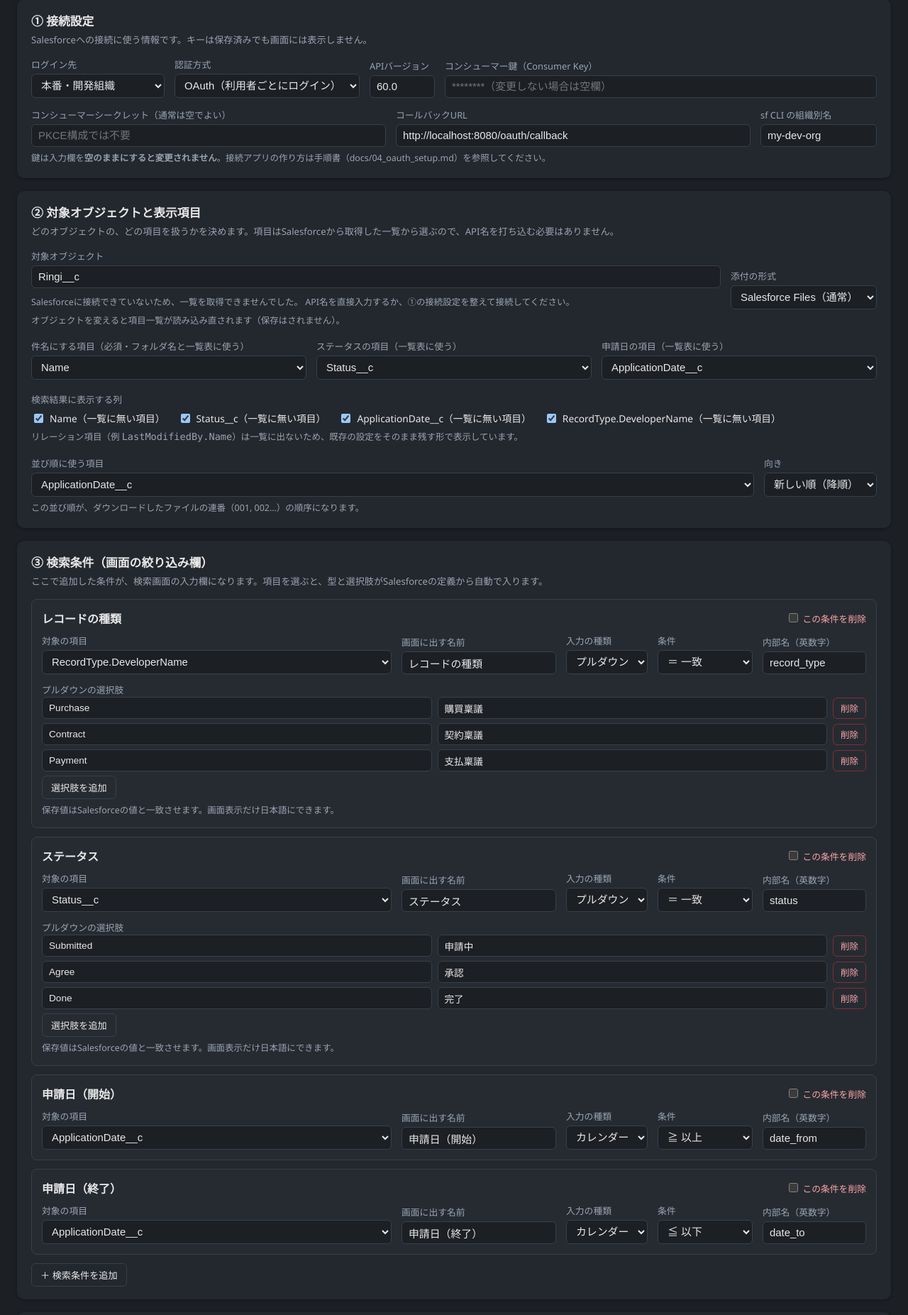
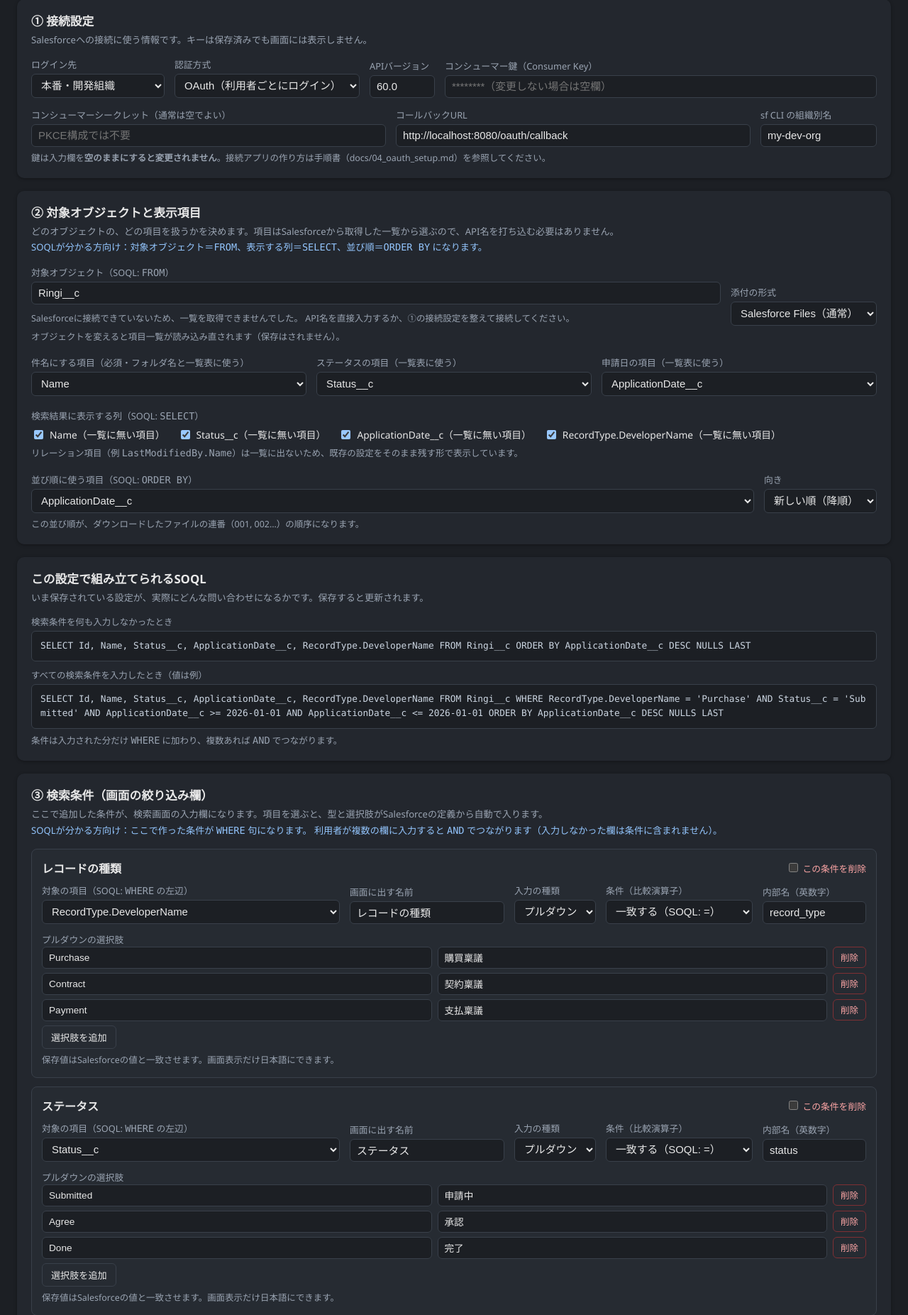
Before and after one commit to AtsushiCafeK/sf_query, a Flask app: page /settings in a window 1280 px wide. Shown: the part 193-2046 px from the top of the page at 71% size. Run offline with Flask 3, Linux system fonts and the light colour scheme.

Commit message:
feat: 設定項目とSOQLの対応を画面に示す
SQLを理解している担当者にとっては、SELECT / WHERE / AND といった言葉が
あると設定の意味を掴みやすい、という指摘への対応。

ただしこの画面の本来の対象はYAMLやSQLに不慣れな担当者のため、
平易な日本語を主にしたまま、SOQLの対応は補足として添える形にした。

- ②③の説明に対応関係を追記（FROM / SELECT / ORDER BY / WHERE / AND）
- 各入力欄の見出しにも対応を併記
- 条件の選択肢に実際の比較演算子を併記（例「以上（SOQL: >=）」）
- **この設定で組み立てられるSOQL** を画面に表示する。
  用語の説明より実物を見る方が早いため、
  「条件なし」と「全条件を入力した例」の2通りを出す。
  例は実際のビルダーで生成するため、表示と実挙動がずれない
- 設定が不正でもプレビューで画面が開けなくならないようにする
- 設定ガイドに対応表を追記（SQLを知らない人は読み飛ばせる位置づけを明記）

検証: 実orgで2通りのSOQLが表示され、2つ目に WHERE と AND が
現れることを確認。テストは92件に増加。

Co-Authored-By: Claude Opus 5 <noreply@anthropic.com>

```diff
--- a/src/app.py
+++ b/src/app.py
@@ -283,6 +283,42 @@ def _run(config: dict, do_download: bool):
 # ---------------------------------------------------------------------------
 # 設定画面（YAMLを直接編集せずに設定できるようにする）
 # ---------------------------------------------------------------------------
+def _sample_value(fdef: dict) -> str | None:
+    """SOQLの例を作るための、その条件に入れて妥当な値。"""
+    ftype = fdef.get("type")
+    if ftype == "select":
+        options = fdef.get("options") or []
+        return str(options[0].get("value")) if options else None
+    if ftype == "date":
+        return "2026-01-01"
+    if ftype == "number":
+        return "1000"
+    return None
+
+
+def _soql_previews(config: dict) -> tuple[str | None, str | None]:
+    """設定がどんなSOQLになるかを見せる。
+
+    設定項目とSOQLの対応は、言葉で説明するより実物を見るのが早い。
+    条件なし（SELECT/FROM/ORDER BY）と、全条件を入れた例（WHERE/AND）の2つを返す。
+    """
+    try:
+        plain = build_ringi_query(config)
+    except (QueryBuildError, KeyError):
+        return None, None
+
+    sample = {}
+    for fdef in get_filter_defs(config):
+        value = _sample_value(fdef)
+        if value is not None:
+            sample[str(fdef.get("name"))] = value
+    try:
+        example = build_ringi_query(config, sample) if sample else None
+    except (QueryBuildError, KeyError):
+        example = None
+    return plain, example
+
+
 def _settings_context(config: dict, sobject: str | None = None, **extra):
     """設定画面に渡す情報。Salesforceに繋がらなくても画面は開けるようにする。"""
     ringi = config.get("ringi") or {}
@@ -296,14 +332,16 @@ def _settings_context(config: dict, sobject: str | None = None, **extra):
         "backups": config_store.list_backups(),
         "secret_placeholder": settings_form.SECRET_PLACEHOLDER,
         "operators": [
-            {"value": "eq", "label": "＝ 一致"},
-            {"value": "ne", "label": "≠ 一致しない"},
-            {"value": "gte", "label": "≧ 以上"},
-            {"value": "lte", "label": "≦ 以下"},
-            {"value": "gt", "label": "＞ より大きい"},
-            {"value": "lt", "label": "＜ より小さい"},
+            {"value": "eq", "label": "一致する（SOQL: =）"},
+            {"value": "ne", "label": "一致しない（SOQL: !=）"},
+            {"value": "gte", "label": "以上（SOQL: >=）"},
+            {"value": "lte", "label": "以下（SOQL: <=）"},
+            {"value": "gt", "label": "より大きい（SOQL: >）"},
+            {"value": "lt", "label": "より小さい（SOQL: <）"},
         ],
     }
+    ctx["soql_preview"], ctx["soql_example"] = _soql_previews(config)
+
     try:
         conn = _connect(config)
         ctx["objects"] = schema.list_objects(conn)
--- a/src/templates/settings.html
+++ b/src/templates/settings.html
@@ -56,6 +56,12 @@
     th, td { text-align: left; padding: 7px 10px; border-bottom: 1px solid var(--border); }
     th { background: var(--surface-2); }
     code { font-family: ui-monospace, "Consolas", monospace; font-size: .85rem; }
+    .soql-note { color: #93c5fd; }
+    .soql-label { font-size: .78rem; color: var(--text-muted); margin: 10px 0 4px; }
+    .soql-box { font-family: ui-monospace, "Consolas", monospace; font-size: .8rem;
+                background: var(--bg); border: 1px solid var(--border); border-radius: 6px;
+                padding: 10px 12px; margin: 0; white-space: pre-wrap; word-break: break-all;
+                line-height: 1.6; color: #cbd5e1; }
     .sticky { position: sticky; bottom: 0; background: var(--surface);
               border-top: 1px solid var(--border); padding: 14px 20px; margin: 0 -20px -18px;
               border-radius: 0 0 10px 10px; display: flex; gap: 12px; align-items: center; }
@@ -149,10 +155,11 @@
       <h2>② 対象オブジェクトと表示項目</h2>
       <p class="sec-desc">
         どのオブジェクトの、どの項目を扱うかを決めます。項目はSalesforceから取得した一覧から選ぶので、API名を打ち込む必要はありません。
+        <br><span class="soql-note">SOQLが分かる方向け：対象オブジェクト＝<code>FROM</code>、表示する列＝<code>SELECT</code>、並び順＝<code>ORDER BY</code> になります。</span>
       </p>
       <div class="grid">
         <div class="field wide">
-          <label for="object_api_name">対象オブジェクト</label>
+          <label for="object_api_name">対象オブジェクト（SOQL: <code>FROM</code>）</label>
           {% if objects %}
             {% set relevant = objects|selectattr('relevant')|list %}
             <input id="object_filter" type="search" placeholder="名前で絞り込む（例: 稟議 / Ringi）"
@@ -227,7 +234,7 @@
       </div>
 
       <div style="margin-top:16px;">
-        <label>検索結果に表示する列</label>
+        <label>検索結果に表示する列（SOQL: <code>SELECT</code>）</label>
         <div class="cols">
           {% set cur_cols = config.ringi.columns or [] %}
           {% if fields %}
@@ -250,7 +257,7 @@
       <div class="grid" style="margin-top:16px;">
         {% set ob = (config.ringi.order_by or '').split(' ') %}
         <div class="field wide">
-          <label for="order_by_field">並び順に使う項目</label>
+          <label for="order_by_field">並び順に使う項目（SOQL: <code>ORDER BY</code>）</label>
           {{ field_select('order_by_field', 'order_by_field', ob[0] if ob else '') }}
         </div>
         <div class="field">
@@ -264,11 +271,32 @@
       <div class="hint">この並び順が、ダウンロードしたファイルの連番（001, 002…）の順序になります。</div>
     </div>
 
+    <!-- 生成されるSOQL -->
+    {% if soql_preview %}
+      <div class="card">
+        <h2>この設定で組み立てられるSOQL</h2>
+        <p class="sec-desc">
+          いま保存されている設定が、実際にどんな問い合わせになるかです。保存すると更新されます。
+        </p>
+        <div class="soql-label">検索条件を何も入力しなかったとき</div>
+        <pre class="soql-box">{{ soql_preview }}</pre>
+        {% if soql_example %}
+          <div class="soql-label">すべての検索条件を入力したとき（値は例）</div>
+          <pre class="soql-box">{{ soql_example }}</pre>
+          <div class="hint">
+            条件は入力された分だけ <code>WHERE</code> に加わり、複数あれば <code>AND</code> でつながります。
+          </div>
+        {% endif %}
+      </div>
+    {% endif %}
+
     <!-- ③ 検索条件 -->
     <div class="card">
       <h2>③ 検索条件（画面の絞り込み欄）</h2>
       <p class="sec-desc">
         ここで追加した条件が、検索画面の入力欄になります。項目を選ぶと、型と選択肢がSalesforceの定義から自動で入ります。
+        <br><span class="soql-note">SOQLが分かる方向け：ここで作った条件が <code>WHERE</code> 句になります。
+        利用者が複数の欄に入力すると <code>AND</code> でつながります（入力しなかった欄は条件に含まれません）。</span>
       </p>
 
       <div id="filters">
@@ -284,7 +312,7 @@
             </div>
             <div class="grid">
               <div class="field wide">
-                <label>対象の項目</label>
+                <label>対象の項目（SOQL: <code>WHERE</code> の左辺）</label>
                 <select name="f_{{ idx }}_field" onchange="onFieldChange(this, '{{ idx }}')">
                   {% if fields %}
                     {% for fl in fields %}
@@ -313,7 +341,7 @@
                 </select>
               </div>
               <div class="field">
-                <label>条件</label>
+                <label>条件（比較演算子）</label>
                 <select name="f_{{ idx }}_operator">
                   {% for op in operators %}
                     <option value="{{ op.value }}" {% if (f.operator or 'eq') == op.value %}selected{% endif %}>{{ op.label }}</option>
```
Also changed, not shown: docs/05_settings_guide.md (+22 -0 lines), tests/test_settings_form.py (+35 -0 lines).
